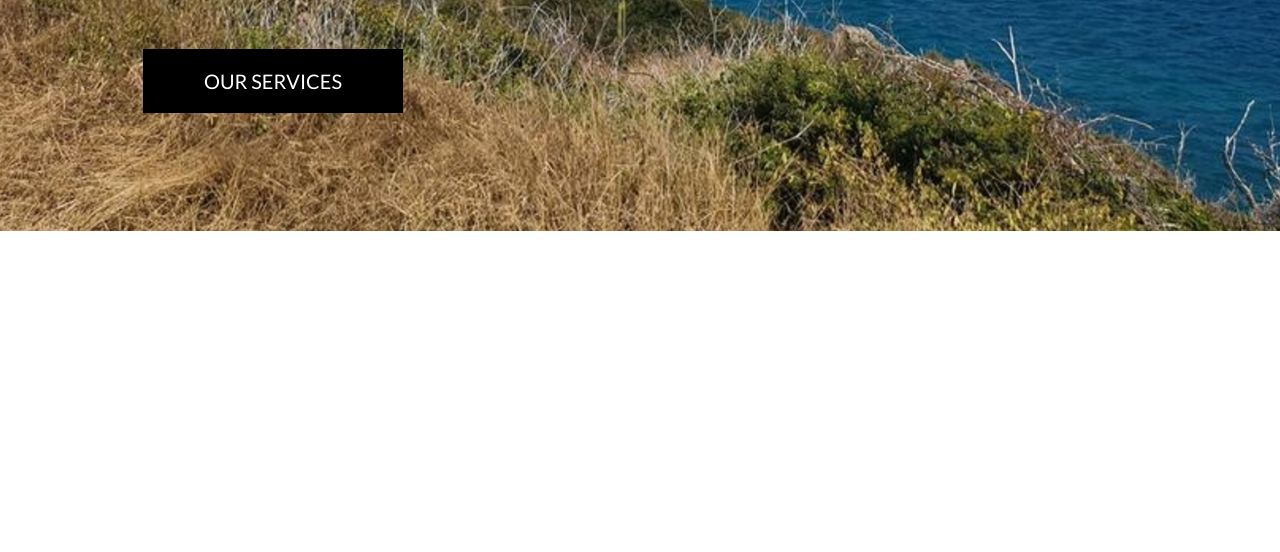
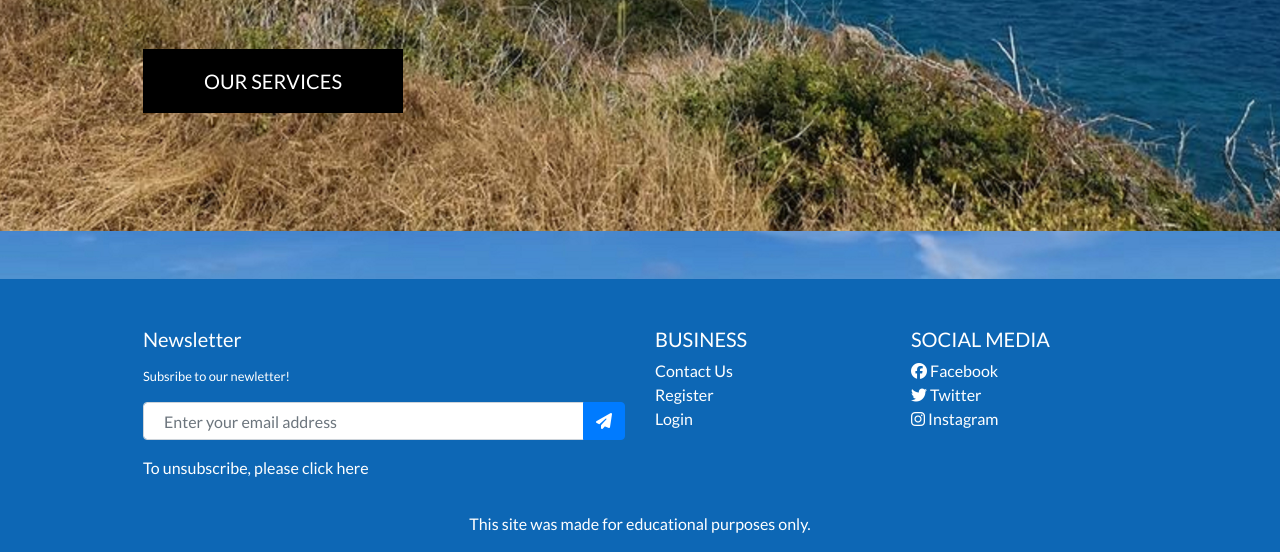
Before and after one commit to dhakal79/Portfolio-project-MS5, a Django app: template home/templates/home/index.html in a window 1280 px wide. Shown: the part 569-1121 px from the top of the page. Before the commit the page ends 800 px from the top, so only its background shows below. Run offline with Django 3.2, Linux system fonts and the light colour scheme; the template is opened without the code that fills it, so the values that code supplies are empty; some libraries are stand-ins or nearby versions.

Commit message:
add footer template

```diff
--- a/static/css/style.css
+++ b/static/css/style.css
@@ -9,6 +9,11 @@ body {
     color: #555;
     font-family: 'Lato';
 }
+
+footer {
+    background-color: #0d67b5;
+    color: #fff;
+  }
 
 /* from Bulma */
 .icon {
--- a/templates/base.html
+++ b/templates/base.html
@@ -112,6 +112,8 @@
         </div>
     </header>
 
+
+
     {% if messages %}
         <div class="message-container"></div>
     {% endif %}
@@ -124,5 +126,68 @@
 
     {% block postloadjs %}
     {% endblock %}
+
+     <!-- Footer -->
+     <footer class="page-footer font-small pt-5 mt-5">
+        <div class="container text-center text-md-left">
+            <div class="row">
+                <div class="col-md-6 mt-md-0 mb-3">
+                    <h5 class="text-white mb-3">Newsletter</h5>
+                    <p class="small text-white">Subsribe to our newletter!</p>
+                    <form class="newsletter-form" action="{% url 'newsletter' %}" method="POST">
+                      {% csrf_token %}
+                        <div class="input-group mb-3">
+                            <input class="form-control" type="email" name="email" placeholder="Enter your email address"
+                                aria-label="Recipient's email" aria-describedby="subscribe-button">
+                            <button class="btn btn-primary" id="subscribe-button" type="submit">
+                                <i class="fas fa-paper-plane"></i>
+                            </button>
+                        </div>
+                    </form>
+                    <a href="{% url 'newsletter_unsub' %}" class="text-white" >To unsubscribe, please click here</a>
+                </div>
+
+                <div class="col-md-3 mb-md-0 mb-3">
+                    <h5 class="text-uppercase">Business</h5>
+                    <ul class="list-unstyled">
+                        <li>
+                            <a href="{% url 'contact' %}" class="text-white">Contact Us</a>
+                        </li>
+
+                        <li>
+                            <a href="{% url 'account_signup' %}" class="text-white">Register</a>
+                        </li>
+
+                        <li>
+                            <a href="{% url 'account_login' %}" class="text-white">Login</a>
+                        </li>
+
+                    </ul>
+                </div>
+
+                <div class="col-md-3 mb-md-0 mb-3">
+                    <h5 class="text-uppercase">Social Media</h5>
+                    <ul class="list-unstyled">
+                        <li>
+                            <a class="text-white" href="https://facebook.com" target="_blank" rel="noopener"
+                                aria-label="visit our Facebook page (opens in a new page)"><i
+                                    class="fab fa-facebook"></i> Facebook</a>
+                        </li>
+                        <li>
+                            <a class="text-white" href="https://twitter.com" target="_blank" rel="noopener"
+                                aria-label="visit our Twitter page (opens in a new page)"><i
+                                    class="fab fa-twitter"></i> Twitter</a>
+                        </li>
+                        <li>
+                            <a class="text-white" href="https://instagram.com" target="_blank" rel="noopener"
+                                aria-label="visit our Instagram page (opens in a new page)"><i
+                                    class="fab fa-instagram"></i> Instagram</a>
+                        </li>
+                    </ul>
+                </div>
+            </div>
+        </div>
+        <div class="footer-copyright text-center py-3">This site was made for educational purposes only.</div>
+    </footer>
   </body>
 </html>
```
Also changed, not shown: contact/templates/contact/contact.html (+0 -40 lines), home/templates/home/index.html (line endings or trailing spaces).
